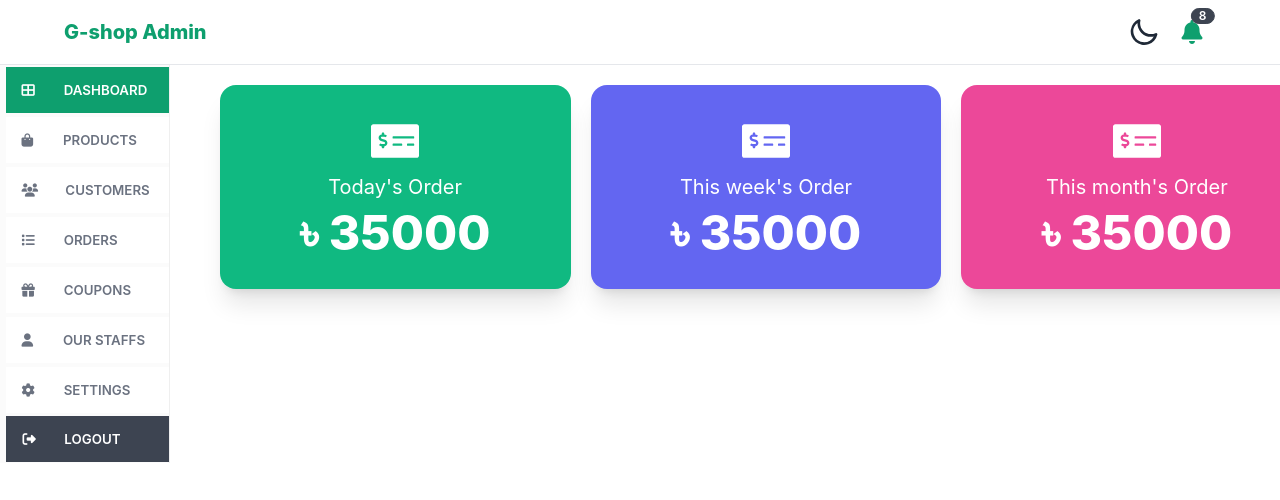
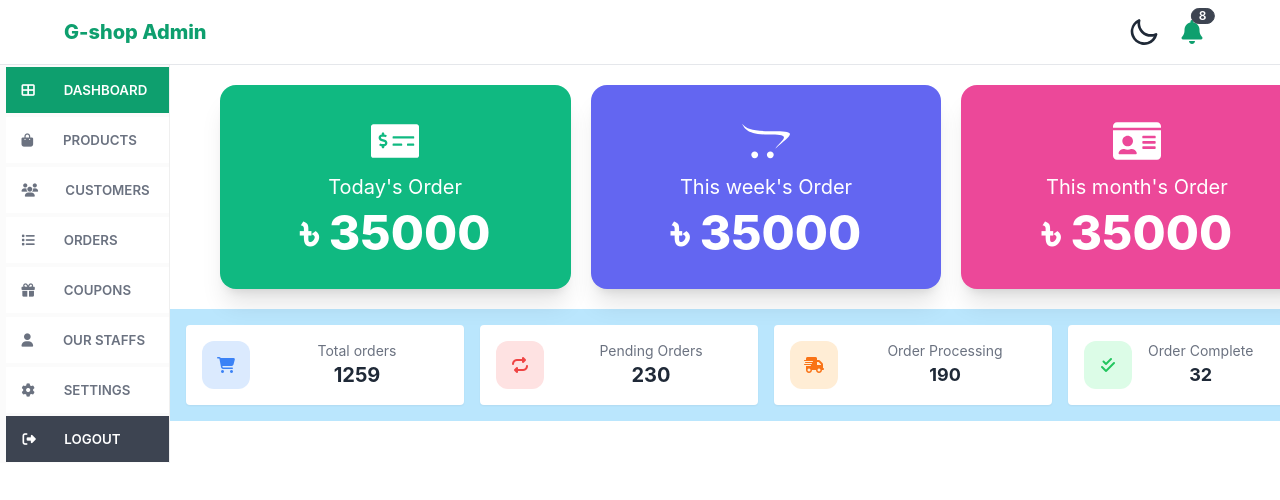
Before and after one commit to JaznanOfficial/galibs-eshop-admin, a React (Create React App) app: page / in a window 1280 px wide. Shown: the top 500 px of the page. Built offline with nearby package versions, Linux system fonts and the light colour scheme.

Commit message:
order monitor done

```diff
--- a/src/Components/DashboardPage/OrderMoneyMonitor.js
+++ b/src/Components/DashboardPage/OrderMoneyMonitor.js
@@ -5,6 +5,8 @@ import { FaIdCard } from "react-icons/fa";
 
 const OrderMoneyMonitor = () => {
     return (
+        <>
+
             <div className="w-full px-5 md:px-0 my-5 flex justify-center items-center">
                 <div className="md:w-11/12 w-full mx-auto flex flex-col md:flex-row justify-center items-center gap-5 m-5 md:m-0">
                     <div className="card md:w-96 w-full bg-emerald-500 shadow-xl md:my-0">
@@ -22,7 +24,7 @@ const OrderMoneyMonitor = () => {
                         <div className="card-body ">
                             <div className="flex flex-col justify-center items-center text-white">
                                 <h1 className="card-title">
-                                <FaMoneyCheckAlt className=" text-5xl" />
+                                    <FaOpencart className=" text-5xl" />
                                 </h1>
                                 <h2 className="text-xl my-2">This week's Order</h2>
                                 <h3 className="text-5xl font-extrabold">৳ 35000</h3>
@@ -33,7 +35,7 @@ const OrderMoneyMonitor = () => {
                         <div className="card-body ">
                             <div className="flex flex-col justify-center items-center text-white">
                                 <h1 className="card-title">
-                                <FaMoneyCheckAlt className=" text-5xl" />
+                                    <FaIdCard className=" text-5xl" />
                                 </h1>
                                 <h2 className="text-xl my-2">This month's Order</h2>
                                 <h3 className="text-5xl font-extrabold">৳ 35000</h3>
@@ -42,6 +44,7 @@ const OrderMoneyMonitor = () => {
                     </div>
                 </div>
             </div>
+        </>
     );
 };
 
--- /dev/null
+++ b/src/Components/DashboardPage/OrderMonitor.js
@@ -0,0 +1,61 @@
+import React from "react";
+
+
+const OrderMonitor = () => {
+    return (
+        <div>
+            <div class="flex items-center bg-sky-200 text-gray-800">
+                <div class="p-4 w-full">
+                    <div class="grid grid-cols-12 gap-4">
+                        <div class="col-span-12 sm:col-span-6 md:col-span-3">
+                            <div class="flex flex-row bg-white shadow-sm rounded p-4">
+                                <div class="flex items-center justify-center flex-shrink-0 h-12 w-12 rounded-xl bg-blue-100 text-blue-500">
+                                <i class="fa-solid fa-cart-shopping"></i>
+                                </div>
+                                <div class="flex flex-col flex-grow ml-4">
+                                    <div class="text-sm text-gray-500">Total orders</div>
+                                    <div class="font-bold text-xl">1259</div>
+                                </div>
+                            </div>
+                        </div>
+                        <div class="col-span-12 sm:col-span-6 md:col-span-3">
+                            <div class="flex flex-row bg-white shadow-sm rounded p-4">
+                                <div class="flex items-center justify-center flex-shrink-0 h-12 w-12 rounded-xl bg-red-100 text-red-500">
+                                <i class="fa-solid fa-repeat"></i>
+                                </div>
+                                <div class="flex flex-col flex-grow ml-4">
+                                    <div class="text-sm text-gray-500">Pending Orders</div>
+                                    <div class="font-bold text-xl">230</div>
+                                </div>
+                            </div>
+                        </div>
+                        <div class="col-span-12 sm:col-span-6 md:col-span-3">
+                            <div class="flex flex-row bg-white shadow-sm rounded p-4">
+                                <div class="flex items-center justify-center flex-shrink-0 h-12 w-12 rounded-xl bg-orange-100 text-orange-500">
+                                <i class="fa-solid fa-truck-fast"></i>
+                                </div>
+                                <div class="flex flex-col flex-grow ml-4">
+                                    <div class="text-sm text-gray-500">Order Processing</div>
+                                    <div class="font-bold text-lg">190</div>
+                                </div>
+                            </div>
+                        </div>
+                        <div class="col-span-12 sm:col-span-6 md:col-span-3">
+                            <div class="flex flex-row bg-white shadow-sm rounded p-4">
+                                <div class="flex items-center justify-center flex-shrink-0 h-12 w-12 rounded-xl bg-green-100 text-green-500">
+                                <i class="fa-solid fa-check-double"></i>
+                                </div>
+                                <div class="flex flex-col justify-start ml-4">
+                                    <div class="text-sm text-gray-500">Order Complete</div>
+                                    <div class="font-bold text-lg">32</div>
+                                </div>
+                            </div>
+                        </div>
+                    </div>
+                </div>
+            </div>
+        </div>
+    );
+};
+
+export default OrderMonitor;
--- a/src/Pages/DashboardPage.js
+++ b/src/Pages/DashboardPage.js
@@ -1,10 +1,12 @@
 import React from "react";
 import OrderMoneyMonitor from "../Components/DashboardPage/OrderMoneyMonitor";
+import OrderMonitor from "../Components/DashboardPage/OrderMonitor";
 
 const DashboardPage = () => {
     return (
         <div>
-        <OrderMoneyMonitor/>
+            <OrderMoneyMonitor />
+            <OrderMonitor />
         </div>
     );
 };
```
Lines whose indentation alone changed are shown as unchanged.
